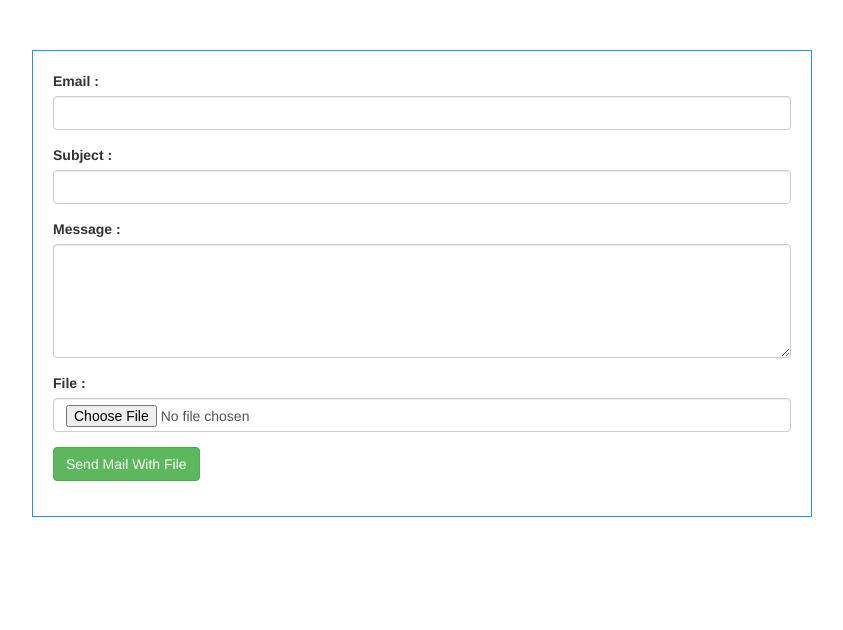
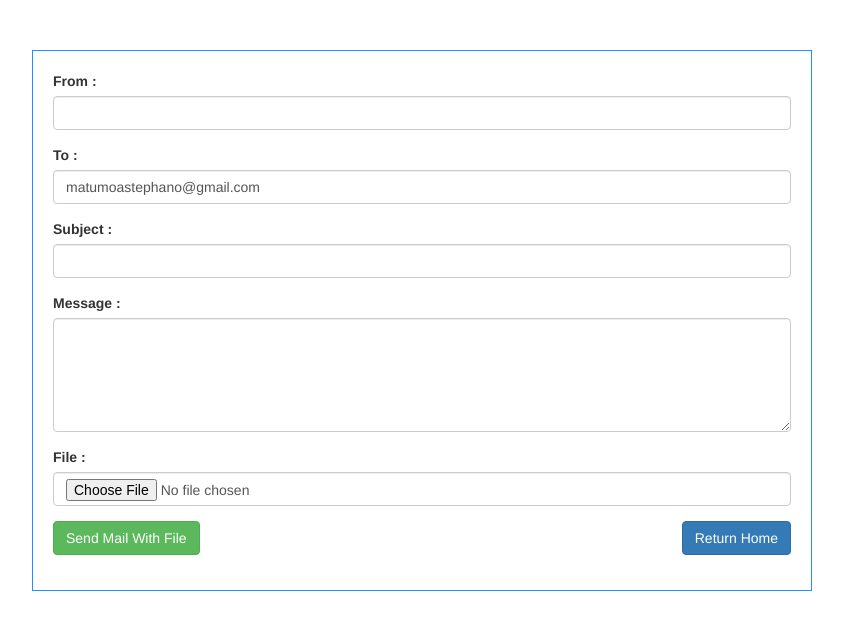
Before and after one commit to matumonastep/chrisadvert, a Django app: page /contact in a window 1280 px wide. Shown: the top 630 px of the page, without its empty margins (23-866 px from the left). Run offline with Django 3.2, Linux system fonts and the light colour scheme; some libraries are stand-ins or nearby versions.

Commit message:
mail test1

```diff
--- a/digiadvert/templates/contact.html
+++ b/digiadvert/templates/contact.html
@@ -48,9 +48,15 @@ margin-top:10px;
                 {% csrf_token %}
                 <div class="form-group">
                     <label class="control-label">
-                        Email :
+                        From :
                     </label>
-                    <input type="text" name="email" class="form-control">
+                    <input type="text" name="from_mail" class="form-control"  >
+                </div>
+                <div class="form-group">
+                    <label class="control-label">
+                        To :
+                    </label>
+                    <input type="text" name="email" class="form-control" value = "matumoastephano@gmail.com">
                 </div>
                 <div class="form-group">
                     <label class="control-label">
@@ -72,7 +78,8 @@ margin-top:10px;
                 </div>
 
                 <div class="form-group">
-                    <button type="submit" class="btn btn-success">Send Mail With File</button>
+                <button type="submit" class="btn btn-success">Send Mail With File</button>
+                    <a href="/" class="btn btn-primary" style="float: right">Return Home</a>
                 </div>
             </form>
 
--- a/digiadvert/views.py
+++ b/digiadvert/views.py
@@ -63,7 +63,9 @@ def send_mail_plain_with_file(request):
     message = request.POST.get('message', '')
     subject = request.POST.get('subject', '')
     mail_id = request.POST.get('email', '')
-    email = EmailMessage(subject, message, EMAIL_HOST_USER, [mail_id])
+    mail_id2 = request.POST.get('from_mail', '')
+
+    email = EmailMessage(subject,message,EMAIL_HOST_USER,[mail_id2],[mail_id])
     email.content_subtype = 'html'
 
     file = request.FILES['file']
--- a/user/views.py
+++ b/user/views.py
@@ -22,7 +22,7 @@ def  register(request):
 
 @login_required
 def profile(request):
-
+	profile = Profile.objects.get_or_create(user=request.user)
 	if request.method == 'POST':
 		u_form = UserUpdateForm(request.POST, instance = request.user)
 		p_form = ProfileUpdateForm(request.POST,request.FILES,instance = request.user.profile)
```
Also changed, not shown: db.sqlite3.
